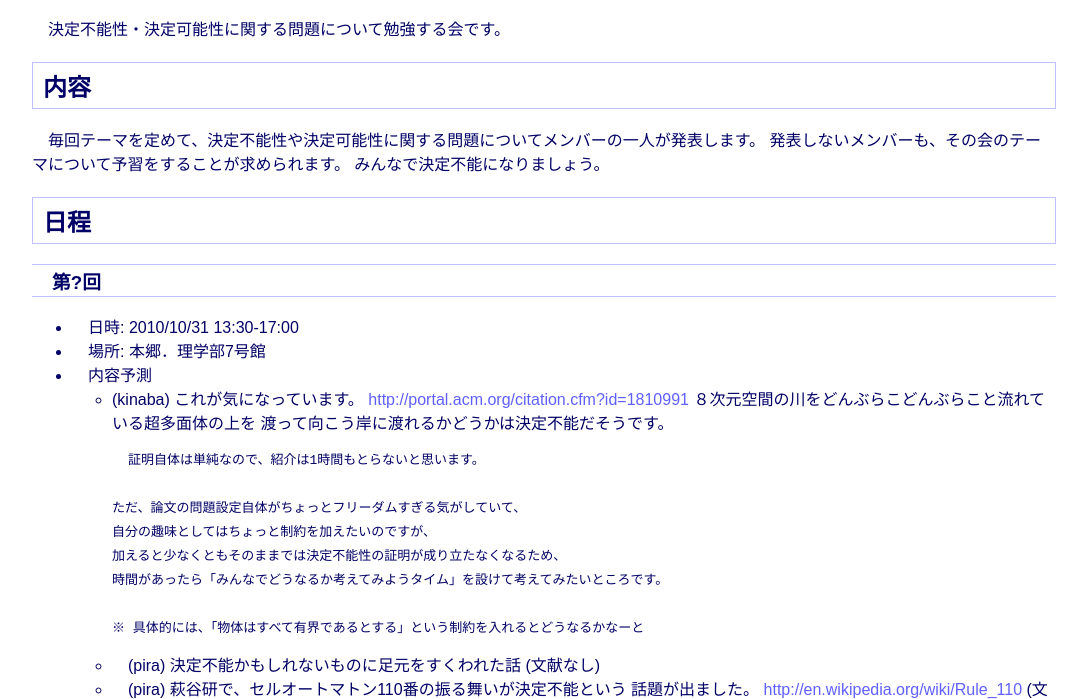
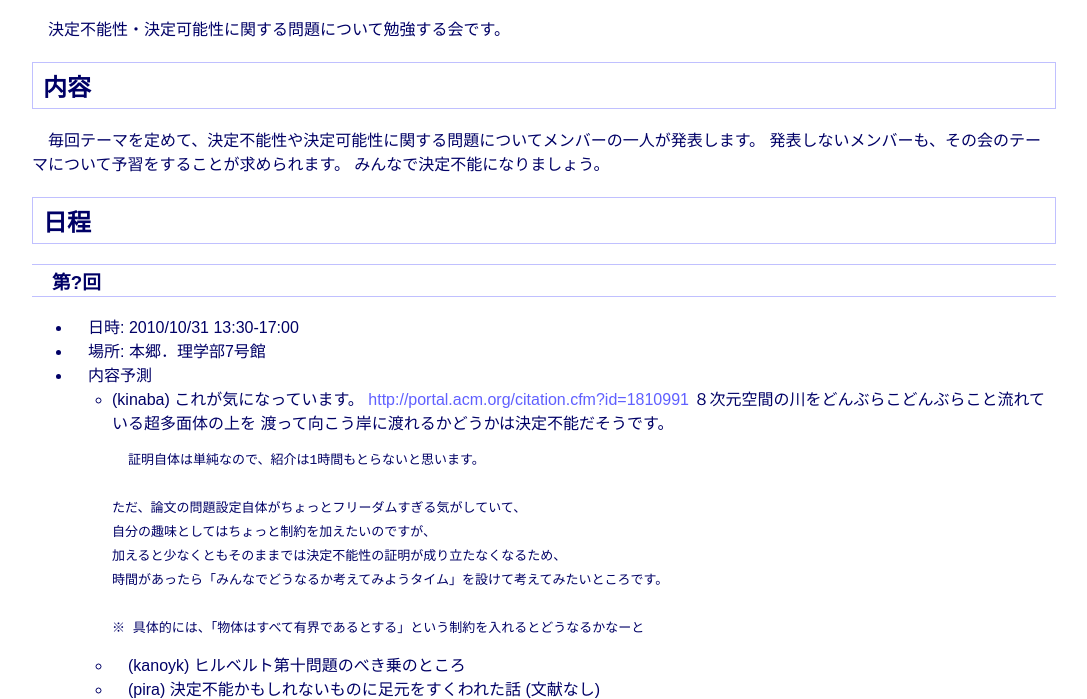
Before and after one commit to pirapira/undecidable, a plain HTML site: page index.html in a window 1280 px wide. Shown: the part 89-788 px from the top of the page, without its empty margins (96-1183 px from the left). Drawn offline with Linux system fonts and the light colour scheme.

Commit message:
adding Hilbert 10th

```diff
--- a/index.html
+++ b/index.html
@@ -43,6 +43,7 @@
 ※ 具体的には、「物体はすべて有界であるとする」という制約を入れるとどうなるかなーと
 </pre>
     </li>
+    <li>(kanoyk) ヒルベルト第十問題のべき乗のところ</li>
     <li>(pira) 決定不能かもしれないものに足元をすくわれた話
       (文献なし)</li>
     <li>(pira) 萩谷研で、セルオートマトン110番の振る舞いが決定不能という
```
